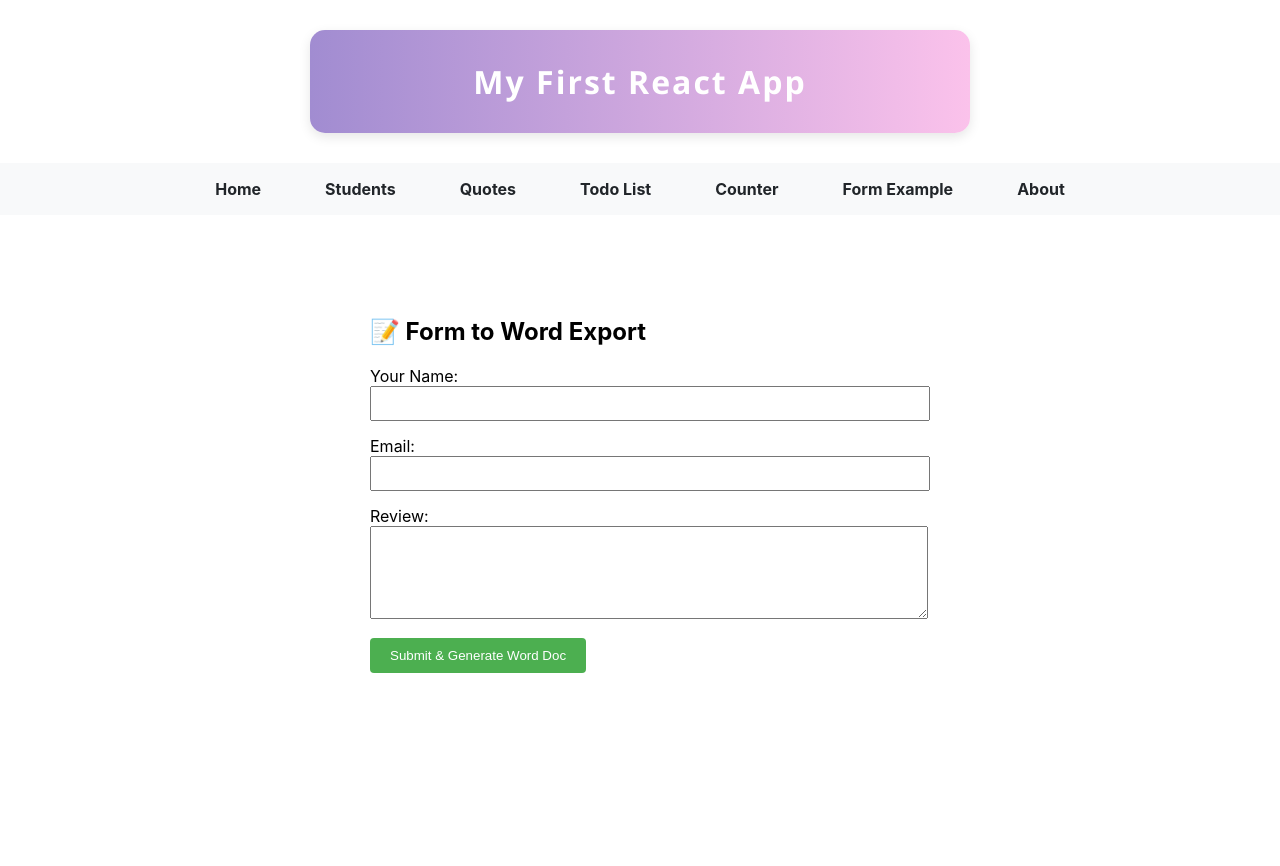
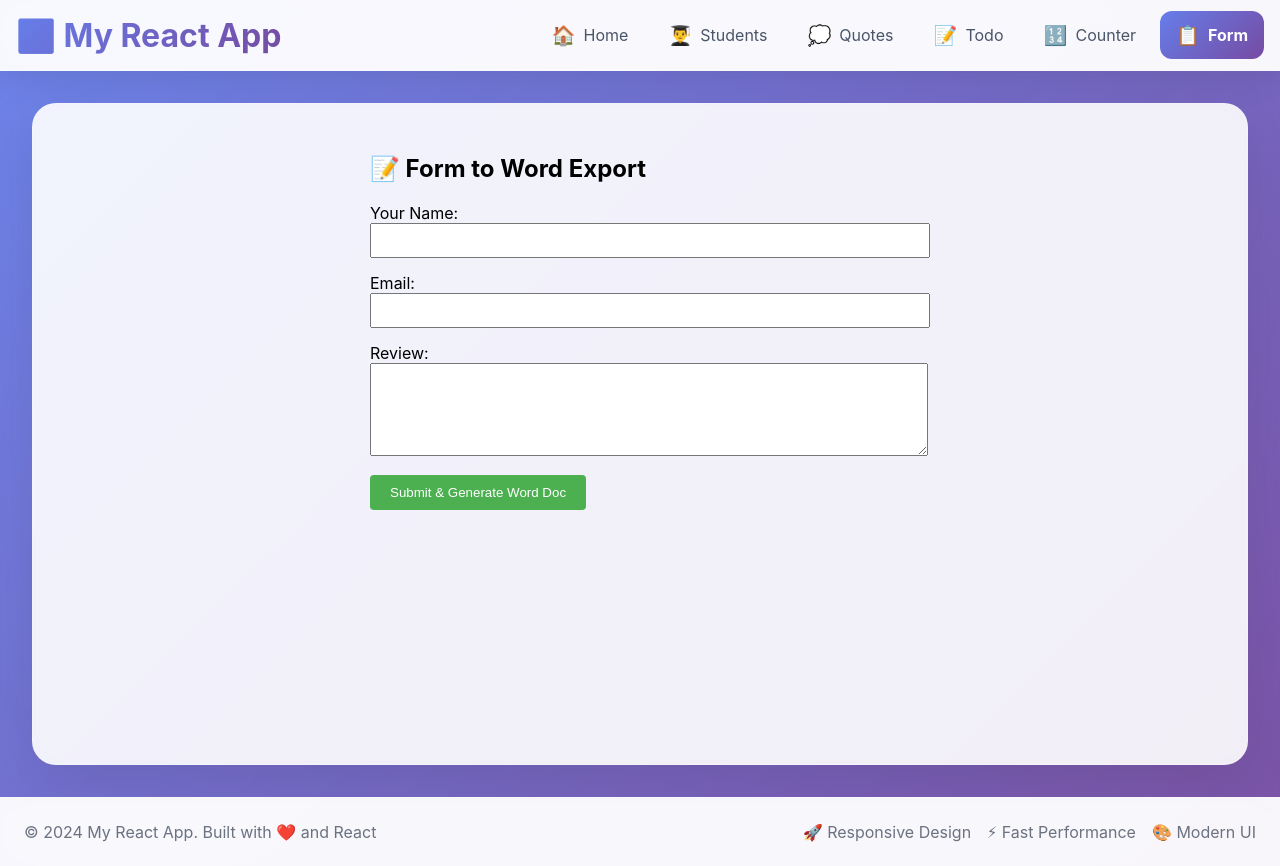
Before and after one commit to Waqas-Chohan/Anonymouso, a React (Create React App) app: page /My-React-App/form in a window 1280 px wide. Before the commit the page ends 800 px from the top, so only its background shows below. Built offline with nearby package versions, Linux system fonts and the light colour scheme.

Commit message:
made the ui responsive

```diff
--- a/src/App.js
+++ b/src/App.js
@@ -8,6 +8,7 @@
 // import Counter from './component/counter';
 // import QuoteGenerator from './component/QuoteGenerator';
 // import TodoList from './component/todo-list';
+
 // function App() {
 //   // Original student data
 //   // const simpleStudent = {
@@ -53,10 +54,8 @@
 //   return (
 //     <div className="App">
 //       <Myheader/>
-
 //       {/* Original simple student component */}
 //       {/* <Students name={simpleStudent.name} roll={simpleStudent.roll} /> */}
-
 //       {/* New enhanced student cards section */}
 //       <div style={{
 //         padding: '20px',
@@ -92,13 +91,10 @@
 //           ))}
 //         </div>
 //       </div>
-
 //       <Welcome/>
 //       <Mylist/>
 //       <h1>Hello React</h1>
 //       <p>This is my first react app</p>
-
-
 // <ImageWithProps
 //   width={1200}
 //   height={675}
@@ -112,24 +108,38 @@
 
 // export default App;
 
-// // state hooks routing
-
-import { BrowserRouter, Routes, Route } from "react-router-dom";
-import Layout from "./Layout";
+// state hooks routing
+import { BrowserRouter, Routes, Route } from "react-router-dom"
+import Layout from "./Layout"
 // import Home from "./Home";
 // import StudentsPage from "./StudentsPage";
 // import QuotesPage from "./QuotesPage";
 // import TodoPage from "./TodoPage";
 // import CounterPage from "./CounterPage";
-import Home from "./pages/Home";
-import StudentsPage from "./pages/StudentsPage";
-import QuotesPage from "./pages/QuotesPage";
-import TodoPage from "./pages/TodoPage";
-import CounterPage from "./pages/CounterPage";
+import Home from "./pages/Home"
+import StudentsPage from "./pages/StudentsPage"
+import QuotesPage from "./pages/QuotesPage"
+import TodoPage from "./pages/TodoPage"
+import CounterPage from "./pages/CounterPage"
 import FormPage from "./pages/FormPage"
+
 function App() {
   return (
+    <div
+      style={{
+        minHeight: "100vh",
+        background: "linear-gradient(135deg, #667eea 0%, #764ba2 100%)",
+        fontFamily: "'Inter', 'Segoe UI', Tahoma, Geneva, Verdana, sans-serif",
+      }}
+    >
       <BrowserRouter basename="/My-React-App">
+        <div
+          style={{
+            minHeight: "100vh",
+            display: "flex",
+            flexDirection: "column",
+          }}
+        >
           <Routes>
             <Route path="/" element={<Layout />}>
               <Route index element={<Home />} />
@@ -137,11 +147,13 @@ function App() {
               <Route path="quotes" element={<QuotesPage />} />
               <Route path="todo" element={<TodoPage />} />
               <Route path="counter" element={<CounterPage />} />
-          <Route path="form" element={<FormPage/>}/>
+              <Route path="form" element={<FormPage />} />
             </Route>
           </Routes>
+        </div>
       </BrowserRouter>
-  );
+    </div>
+  )
 }
 
-export default App;
+export default App
--- a/src/Layout.js
+++ b/src/Layout.js
@@ -1,64 +1,277 @@
-import { Outlet, Link } from "react-router-dom";
-import Myheader from './component/header';
+"use client"
 
-const Layout = () => {
+import { Outlet, Link, useLocation } from "react-router-dom"
+import { useState } from "react"
+
+function Layout() {
+  const [isMobileMenuOpen, setIsMobileMenuOpen] = useState(false)
+  const location = useLocation()
+
+  const navItems = [
+    { path: "/", label: "🏠 Home", icon: "🏠" },
+    { path: "/students", label: "👨‍🎓 Students", icon: "👨‍🎓" },
+    { path: "/quotes", label: "💭 Quotes", icon: "💭" },
+    { path: "/todo", label: "📝 Todo", icon: "📝" },
+    { path: "/counter", label: "🔢 Counter", icon: "🔢" },
+    { path: "/form", label: "📋 Form", icon: "📋" },
+  ]
+
+  const toggleMobileMenu = () => {
+    setIsMobileMenuOpen(!isMobileMenuOpen)
+  }
+
   return (
-    <>
-      <Myheader />
-      <nav style={{
-        backgroundColor: '#f8f9fa',
-        padding: '1rem',
-        marginBottom: '2rem',
-        display: 'flex',
-        justifyContent: 'center'
-      }}>
-        <ul style={{
-          listStyle: 'none',
-          display: 'flex',
-          gap: '2rem',
-          margin: 0,
-          padding: 0
-        }}>
-          <li>
-            <Link to="/" style={linkStyle}>Home</Link>
-          </li>
-          <li>
-            <Link to="/students" style={linkStyle}>Students</Link>
-          </li>
-          <li>
-            <Link to="/quotes" style={linkStyle}>Quotes</Link>
-          </li>
-          <li>
-            <Link to="/todo" style={linkStyle}>Todo List</Link>
-          </li>
-          <li>
-            <Link to="/counter" style={linkStyle}>Counter</Link>
-          </li>
-          <li>
-            <Link to="/form" style={linkStyle}>Form Example</Link>
-          </li>
-          <li>
-            <Link to="/about" style={linkStyle}>About</Link>
-          </li>
-        </ul>
+    <div
+      style={{
+        minHeight: "100vh",
+        display: "flex",
+        flexDirection: "column",
+        background: "rgba(255, 255, 255, 0.05)",
+        backdropFilter: "blur(10px)",
+      }}
+    >
+      {/* Navigation Header */}
+      <nav
+        style={{
+          background: "rgba(255, 255, 255, 0.95)",
+          backdropFilter: "blur(20px)",
+          boxShadow: "0 8px 32px rgba(0, 0, 0, 0.1)",
+          borderBottom: "1px solid rgba(255, 255, 255, 0.2)",
+          position: "sticky",
+          top: 0,
+          zIndex: 1000,
+        }}
+      >
+        <div
+          style={{
+            maxWidth: "1400px",
+            margin: "0 auto",
+            padding: "0 1rem",
+            display: "flex",
+            justifyContent: "space-between",
+            alignItems: "center",
+            height: "70px",
+          }}
+        >
+          {/* Logo */}
+          <Link
+            to="/"
+            style={{
+              fontSize: "clamp(1.5rem, 4vw, 2rem)",
+              fontWeight: "bold",
+              background: "linear-gradient(135deg, #667eea 0%, #764ba2 100%)",
+              WebkitBackgroundClip: "text",
+              WebkitTextFillColor: "transparent",
+              textDecoration: "none",
+              display: "flex",
+              alignItems: "center",
+              gap: "0.5rem",
+            }}
+          >
+            ⚛️ My React App
+          </Link>
+
+          {/* Desktop Navigation */}
+          <div
+            style={{
+              display: "flex",
+              gap: "0.5rem",
+              alignItems: "center",
+            }}
+          >
+            {/* Desktop Menu */}
+            <div
+              style={{
+                display: window.innerWidth > 768 ? "flex" : "none",
+                gap: "0.5rem",
+                alignItems: "center",
+              }}
+            >
+              {navItems.map((item) => (
+                <Link
+                  key={item.path}
+                  to={item.path}
+                  style={{
+                    padding: "0.75rem 1rem",
+                    borderRadius: "12px",
+                    textDecoration: "none",
+                    color: location.pathname === item.path ? "#fff" : "#4a5568",
+                    background:
+                      location.pathname === item.path
+                        ? "linear-gradient(135deg, #667eea 0%, #764ba2 100%)"
+                        : "transparent",
+                    fontWeight: location.pathname === item.path ? "bold" : "normal",
+                    fontSize: "clamp(0.875rem, 2vw, 1rem)",
+                    transition: "all 0.3s ease",
+                    display: "flex",
+                    alignItems: "center",
+                    gap: "0.5rem",
+                    whiteSpace: "nowrap",
+                  }}
+                  onMouseEnter={(e) => {
+                    if (location.pathname !== item.path) {
+                      e.target.style.background = "rgba(102, 126, 234, 0.1)"
+                      e.target.style.transform = "translateY(-2px)"
+                    }
+                  }}
+                  onMouseLeave={(e) => {
+                    if (location.pathname !== item.path) {
+                      e.target.style.background = "transparent"
+                      e.target.style.transform = "translateY(0)"
+                    }
+                  }}
+                >
+                  <span style={{ fontSize: "1.2em" }}>{item.icon}</span>
+                  <span style={{ display: window.innerWidth > 1024 ? "inline" : "none" }}>
+                    {item.label.split(" ").slice(1).join(" ")}
+                  </span>
+                </Link>
+              ))}
+            </div>
+
+            {/* Mobile Menu Button */}
+            <button
+              onClick={toggleMobileMenu}
+              style={{
+                display: window.innerWidth <= 768 ? "flex" : "none",
+                alignItems: "center",
+                justifyContent: "center",
+                width: "44px",
+                height: "44px",
+                borderRadius: "12px",
+                border: "none",
+                background: "rgba(102, 126, 234, 0.1)",
+                color: "#667eea",
+                fontSize: "1.5rem",
+                cursor: "pointer",
+                transition: "all 0.3s ease",
+              }}
+            >
+              {isMobileMenuOpen ? "✕" : "☰"}
+            </button>
+          </div>
+        </div>
+
+        {/* Mobile Menu */}
+        {isMobileMenuOpen && (
+          <div
+            style={{
+              display: window.innerWidth <= 768 ? "block" : "none",
+              background: "rgba(255, 255, 255, 0.98)",
+              backdropFilter: "blur(20px)",
+              borderTop: "1px solid rgba(0, 0, 0, 0.1)",
+              padding: "1rem",
+              position: "absolute",
+              top: "100%",
+              left: 0,
+              right: 0,
+              boxShadow: "0 8px 32px rgba(0, 0, 0, 0.1)",
+            }}
+          >
+            <div
+              style={{
+                display: "grid",
+                gap: "0.5rem",
+                maxWidth: "400px",
+                margin: "0 auto",
+              }}
+            >
+              {navItems.map((item) => (
+                <Link
+                  key={item.path}
+                  to={item.path}
+                  onClick={() => setIsMobileMenuOpen(false)}
+                  style={{
+                    padding: "1rem",
+                    borderRadius: "12px",
+                    textDecoration: "none",
+                    color: location.pathname === item.path ? "#fff" : "#4a5568",
+                    background:
+                      location.pathname === item.path
+                        ? "linear-gradient(135deg, #667eea 0%, #764ba2 100%)"
+                        : "rgba(102, 126, 234, 0.05)",
+                    fontWeight: location.pathname === item.path ? "bold" : "normal",
+                    fontSize: "1rem",
+                    transition: "all 0.3s ease",
+                    display: "flex",
+                    alignItems: "center",
+                    gap: "0.75rem",
+                  }}
+                >
+                  <span style={{ fontSize: "1.5em" }}>{item.icon}</span>
+                  <span>{item.label.split(" ").slice(1).join(" ")}</span>
+                </Link>
+              ))}
+            </div>
+          </div>
+        )}
       </nav>
-      <main style={{ padding: '20px' }}>
-        <Outlet />
+
+      {/* Main Content */}
+      <main
+        style={{
+          flex: 1,
+          padding: "clamp(1rem, 4vw, 2rem)",
+          maxWidth: "1400px",
+          margin: "0 auto",
+          width: "100%",
+          boxSizing: "border-box",
+        }}
+      >
+        <div
+          style={{
+            background: "rgba(255, 255, 255, 0.9)",
+            backdropFilter: "blur(20px)",
+            borderRadius: "24px",
+            boxShadow: "0 20px 60px rgba(0, 0, 0, 0.1)",
+            border: "1px solid rgba(255, 255, 255, 0.2)",
+            minHeight: "calc(100vh - 140px)",
+            overflow: "hidden",
+          }}
+        >
+          <Outlet />
+        </div>
       </main>
-    </>
-  );
-};
 
-const linkStyle = {
-  textDecoration: 'none',
-  color: '#212529',
-  fontWeight: 'bold',
-  padding: '0.5rem 1rem',
-  borderRadius: '4px',
-  transition: 'all 0.3s ease',
-  ':hover': {
-    backgroundColor: '#e9ecef'
-  }
-};
+      {/* Footer */}
+      <footer
+        style={{
+          background: "rgba(255, 255, 255, 0.95)",
+          backdropFilter: "blur(20px)",
+          borderTop: "1px solid rgba(255, 255, 255, 0.2)",
+          padding: "1.5rem",
+          textAlign: "center",
+          color: "#6b7280",
+          fontSize: "clamp(0.875rem, 2vw, 1rem)",
+        }}
+      >
+        <div
+          style={{
+            maxWidth: "1400px",
+            margin: "0 auto",
+            display: "flex",
+            flexDirection: window.innerWidth > 768 ? "row" : "column",
+            justifyContent: "space-between",
+            alignItems: "center",
+            gap: "1rem",
+          }}
+        >
+          <p style={{ margin: 0 }}>© 2024 My React App. Built with ❤️ and React</p>
+          <div
+            style={{
+              display: "flex",
+              gap: "1rem",
+              alignItems: "center",
+            }}
+          >
+            <span>🚀 Responsive Design</span>
+            <span>⚡ Fast Performance</span>
+            <span>🎨 Modern UI</span>
+          </div>
+        </div>
+      </footer>
+    </div>
+  )
+}
 
-export default Layout;
+export default Layout
--- a/src/component/Form.js
+++ b/src/component/Form.js
@@ -1,4 +1,4 @@
-import React, { useState, useRef } from 'react';
+import React, { useState, useRef, useEffect } from 'react';
 import { Document, Packer, Paragraph, TextRun } from "docx";
 import { saveAs } from 'file-saver';
 import emailjs from '@emailjs/browser';
@@ -10,6 +10,10 @@ function FormExample() {
   const [submitted, setSubmitted] = useState(false);
   const formRef = useRef(); // For emailjs
   const [sending, setSending] = useState(false); // To prevent double submission
+
+  useEffect(() => {
+  emailjs.init('SJnNUwfb6JTUzwFyN'); // making sure to initialize emailjs
+}, []);
 
   const generateDocx = () => {
     const doc = new Document({
```
Lines whose indentation alone changed are shown as unchanged.
